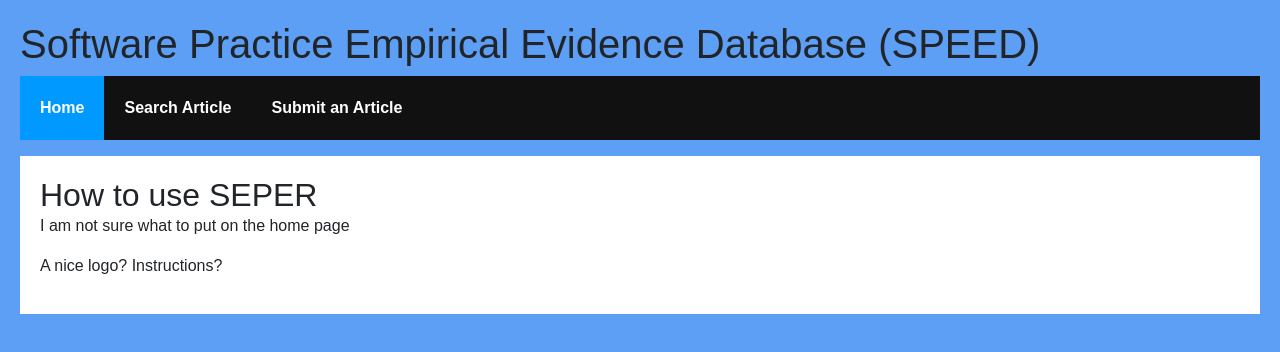
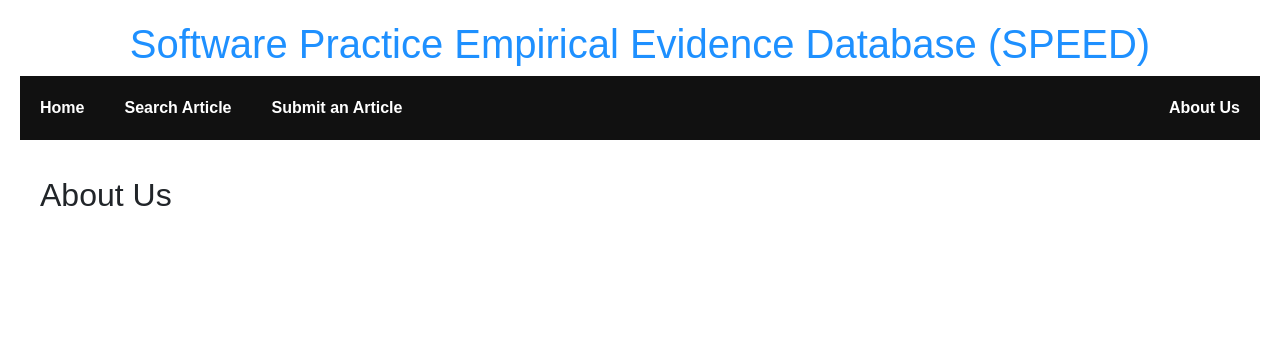
Before and after one commit to Alan528/ense701assignment1, a React (Create React App) app in the folder frontend/: page /About in a window 1280 px wide. Before the commit this address led to /. Shown: the top 352 px of the page. Built offline with nearby package versions, Linux system fonts and the light colour scheme.

Commit message:
Added About Us and fixed the link problem

```diff
--- a/frontend/src/App.js
+++ b/frontend/src/App.js
@@ -1,13 +1,14 @@
 import React from 'react';
 import {
   Route,
-  NavLink,
   BrowserRouter as Router,
-  Redirect
+  Redirect,
+  Switch
  } from "react-router-dom";
 import Home from './pages/Home';
 import SearchArticle from './pages/SearchArticle';
 import SubmitArticle from './pages/SubmitArticle';
+import About from './pages/about';
 import NotFoundPage from './pages/404';
 
 const App = () =>  {
@@ -16,16 +17,20 @@
       <div>
         <h1>Software Practice Empirical Evidence Database (SPEED)</h1>
         <ul className="header">
-          <li><NavLink exact to = "/">Home</NavLink></li>
-          <li><NavLink to = "/SearchArticle">Search Article</NavLink></li>
-          <li><NavLink to = "/SubmitArticle">Submit an Article</NavLink></li>
+          <li><a href= "/">Home</a></li>
+          <li><a href = "/SearchArticle">Search Article</a></li>
+          <li><a href = "/SubmitArticle">Submit an Article</a></li>
+          <li style={{float: "right"}}><a href = "/About">About Us</a></li>
         </ul>
       <div className="content">
+      <Switch>
         <Route exact path="/" component={Home}/>
         <Route path="/SearchArticle" component={SearchArticle}/>
         <Route path="/SubmitArticle" component={SubmitArticle}/>
+        <Route path="/About" component={About}/>
         <Route exact path="/404" component={NotFoundPage}/>
         <Redirect to="/" />
+      </Switch>
       </div>
       </div>
       </Router>
--- a/frontend/src/index.css
+++ b/frontend/src/index.css
@@ -1,10 +1,14 @@
 body {
-  background-color: #5d9ff5;
+  background-color: white;
   padding: 20px;
   margin: 0;
   }
   h1, h2, p, ul, li {
   font-family: sans-serif;
+  }
+  h1{
+    text-align: center;
+    color: dodgerblue;
   }
   ul.header li {
   display: inline;
--- a/frontend/src/pages/404.js
+++ b/frontend/src/pages/404.js
@@ -1,4 +1,5 @@
 import React, { Component } from "react";
+
 class NotFoundPage extends Component {
     render() {
     return (
--- a/frontend/src/pages/Home.js
+++ b/frontend/src/pages/Home.js
@@ -2,7 +2,7 @@
 const Home = () => {
  return (
  <div>
- <h2> How to use SEPER</h2>
+ <h2> How to use SPEED</h2>
  <p>I am not sure what to put on the home page</p>
  <p>A nice logo? Instructions?</p>
  </div>
--- a/frontend/src/pages/SubmitArticle.js
+++ b/frontend/src/pages/SubmitArticle.js
@@ -3,12 +3,7 @@
  return (
  <div>
  <h2>Submit Article</h2>
- <p>This will be a form to allow submitters to submit an article for possible
-inclusion in our SEPER repo.</p>
- <p>Also the display table of evidence levels for different claims will show here
-for the SE practice selected</p>
- <p>Also the display table of evidence levels for different claims will show here
-for the SE practice selected</p>
+
  </div>
  );
 }
--- /dev/null
+++ b/frontend/src/pages/about.js
@@ -0,0 +1,11 @@
+import React from "react";
+
+const About = () => {
+ return (
+ <div>
+ <h2> About Us</h2>
+
+ </div>
+ );
+ }
+export default About;
```
